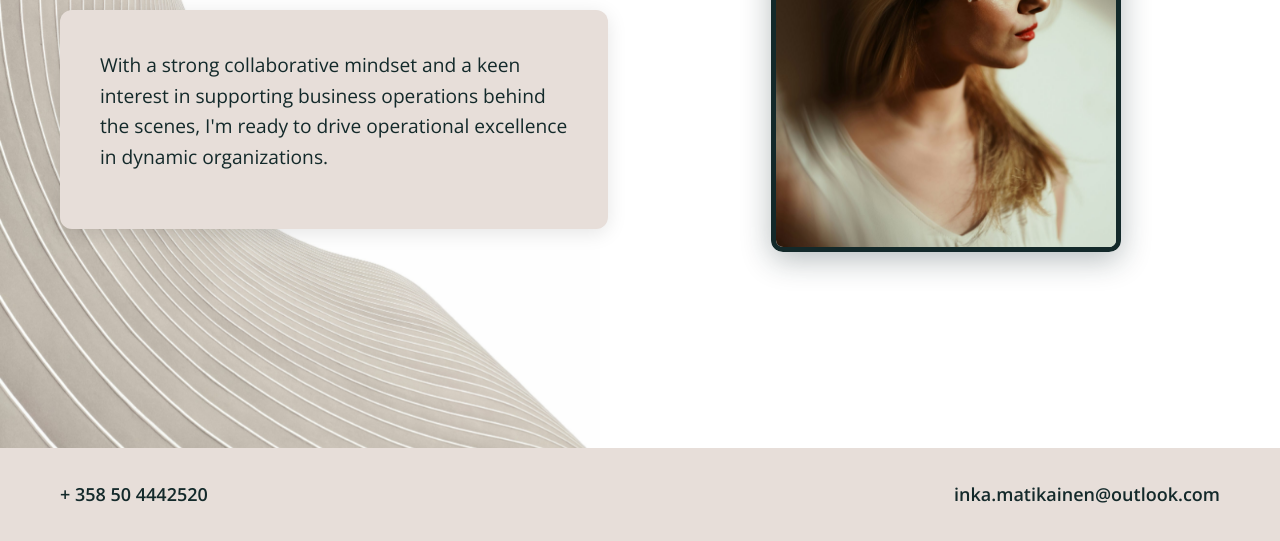
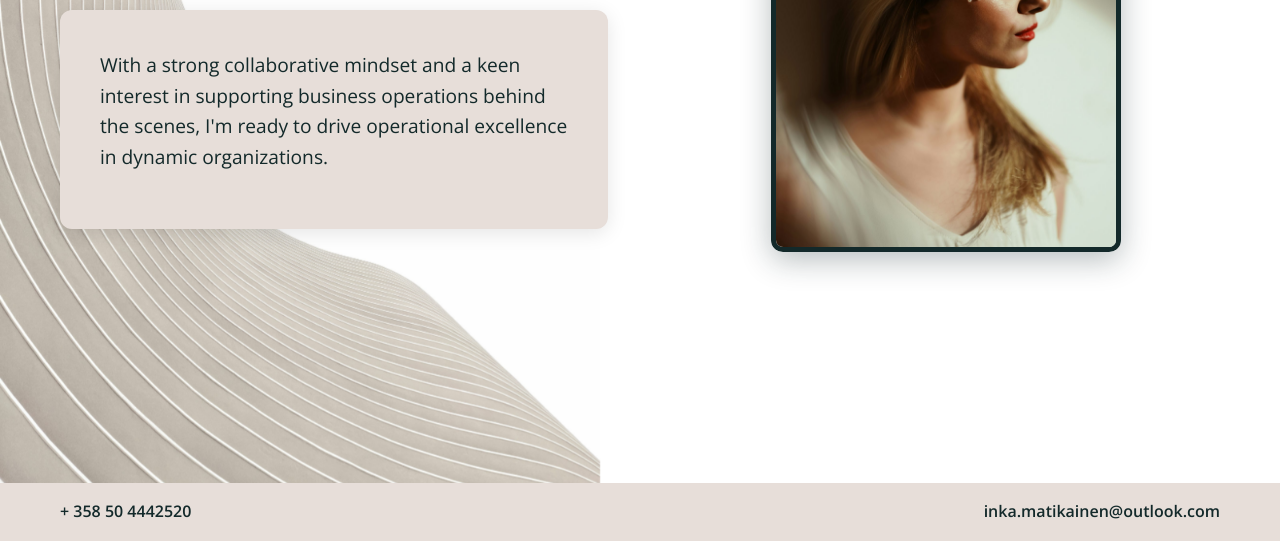
Before and after one commit to inkamatikainen/inkamatikainen.github.io, a website: page index.html in a window 1280 px wide. Shown: the part 259-800 px from the top of the page. Drawn offline with nearby package versions, Linux system fonts and the light colour scheme.

Commit message:
footer smaller

```diff
--- a/src/css/main.css
+++ b/src/css/main.css
@@ -331,7 +331,7 @@ body.projects-page::before {
 .footer {
     background-color: #e7ded9;
     color: #13292A;
-    padding: 2rem 0;
+    padding: 1rem 0;
     position: fixed;
     bottom: 0;
     left: 0;
@@ -348,7 +348,7 @@ body.projects-page::before {
 }
 
 .contact-info span {
-    font-size: 1.125rem;
+    font-size: 1rem;
     color: #13292A;
     font-weight: 600;
 }
```
